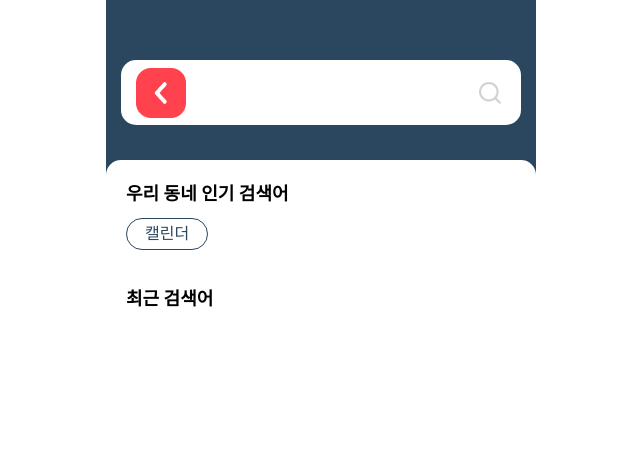
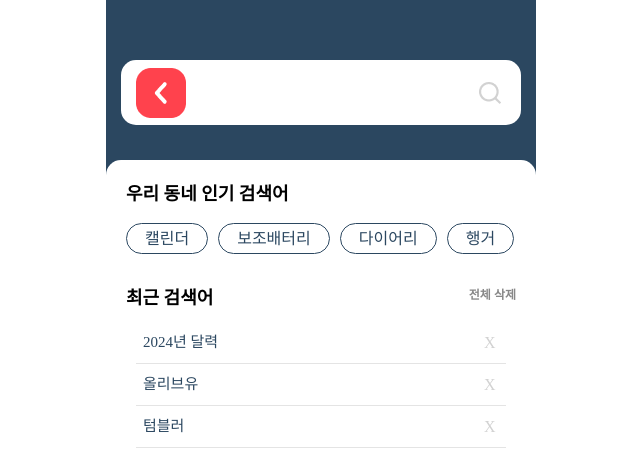
Before and after one commit to moa-moa-service/moamoa-frontend, a React (Vite) app: page /search in a window 1280 px wide. Shown: the top 472 px of the page, without its empty margins (319-959 px from the left). Built offline with nearby package versions, Linux system fonts and the light colour scheme.

Commit message:
feat: 검색페이지 인기 검색어 및 최근 검색어 디자인 구현

```diff
--- a/src/app/SearchPage/SearchPage.main.jsx
+++ b/src/app/SearchPage/SearchPage.main.jsx
@@ -12,8 +12,27 @@ function SearchPageMain() {
                     <itemS.KeywordTitle>우리 동네 인기 검색어</itemS.KeywordTitle>
                     <itemS.TopKeywordContainer>
                         <itemS.TopKeyword>캘린더</itemS.TopKeyword>
+                        <itemS.TopKeyword>보조배터리</itemS.TopKeyword>
+                        <itemS.TopKeyword>다이어리</itemS.TopKeyword>
+                        <itemS.TopKeyword>행거</itemS.TopKeyword>
+                        <itemS.TopKeyword>김치</itemS.TopKeyword>
                     </itemS.TopKeywordContainer>
-                    <itemS.KeywordTitle>최근 검색어</itemS.KeywordTitle>
+                    <itemS.KeywordTitle>
+                        최근 검색어
+                        <itemS.deleteText>전체 삭제</itemS.deleteText>
+                    </itemS.KeywordTitle>
+                    <itemS.RecentKeywordContainer>
+                        <itemS.RecentKeyword>2024년 달력</itemS.RecentKeyword>
+                        <itemS.RecentKeywordDelete>X</itemS.RecentKeywordDelete>
+                    </itemS.RecentKeywordContainer>
+                    <itemS.RecentKeywordContainer>
+                        <itemS.RecentKeyword>올리브유</itemS.RecentKeyword>
+                        <itemS.RecentKeywordDelete>X</itemS.RecentKeywordDelete>
+                    </itemS.RecentKeywordContainer>
+                    <itemS.RecentKeywordContainer>
+                        <itemS.RecentKeyword>텀블러</itemS.RecentKeyword>
+                        <itemS.RecentKeywordDelete>X</itemS.RecentKeywordDelete>
+                    </itemS.RecentKeywordContainer>
                 </itemS.KeywordContainer>
             </itemS.SearchPageContainer>
         </>
--- a/src/app/SearchPage/styled/SearchPage.main.style.js
+++ b/src/app/SearchPage/styled/SearchPage.main.style.js
@@ -46,21 +46,55 @@ export const KeywordContainer = styled.div`
 `
 
 export const KeywordTitle = styled.div`
-    margin-top: 25px;
+    margin: 25px 0 20px 0;
     font-size: 18px;
     font-weight: 600;
     color: #000000;
+    display: flex;
+    justify-content: space-between;
 `
 
 export const TopKeywordContainer = styled.div`
     display: flex;
-    margin: 15px 0;
+    margin-bottom: 10px;
+    white-space: nowrap;
+    overflow-x: auto;
+
+    &::-webkit-scrollbar {
+        display: none;
+    }
 `
 
 export const TopKeyword = styled.div`
+    width: auto;
+    height: 15px;
     margin-right: 10px;
     padding: 7px 18px;
     border-radius: 20px;
     border: 1px solid #2B4760;
     color: #2B4760;
 `
+
+export const deleteText = styled.div`
+    color: #888888;
+    font-size: 12px;
+`
+
+export const RecentKeywordContainer = styled.li`
+    display: flex;
+    justify-content: space-between;
+    margin: 5px 10px;
+    border-bottom: 0.8px solid #E4E4E4;
+    padding: 3px 7px 13px 7px;
+`
+
+export const RecentKeyword = styled.div`
+    color: #2B4760;
+    font-size: 15px;
+`
+
+export const RecentKeywordDelete = styled.div`
+    width: 15px;
+    height: 15px;
+    color: #D2D2D2;
+`
```
